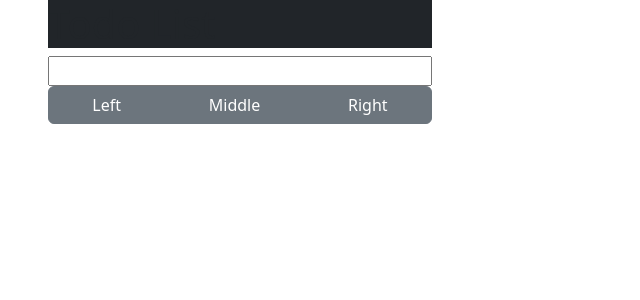
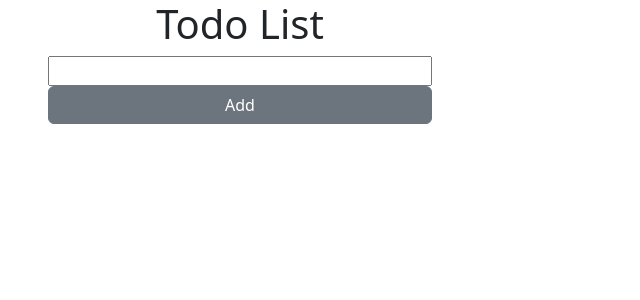
Before and after one commit to Kkgenkai/ToDoList_React-Only, a React (Vite) app: page / in a window 1280 px wide. Shown: the top 300 px of the page, without its empty margins (0-640 px from the left). Built offline with nearby package versions, Linux system fonts and the light colour scheme.

Commit message:
Remove Button Group Replaced Button Group with Single Button Named: Add

```diff
--- a/src/App.jsx
+++ b/src/App.jsx
@@ -5,13 +5,9 @@ import "bootstrap/dist/css/bootstrap.min.css";
 export default function App(){
   return(
     <div className="d-flex flex-direction flex-column mx-5" style={{width: "30%"}}>
-      <h1 className="bg-dark">Todo List</h1>
+      <h1 className="text-center">Todo List</h1>
       <input type="text"/>
-      <ButtonGroup aria-label="Basic example">
-        <Button variant="secondary">Left</Button>
-        <Button variant="secondary">Middle</Button>
-        <Button variant="secondary">Right</Button>
-      </ButtonGroup>
+      <Button variant="secondary">Add</Button>
     </div>
   )
 }
```
